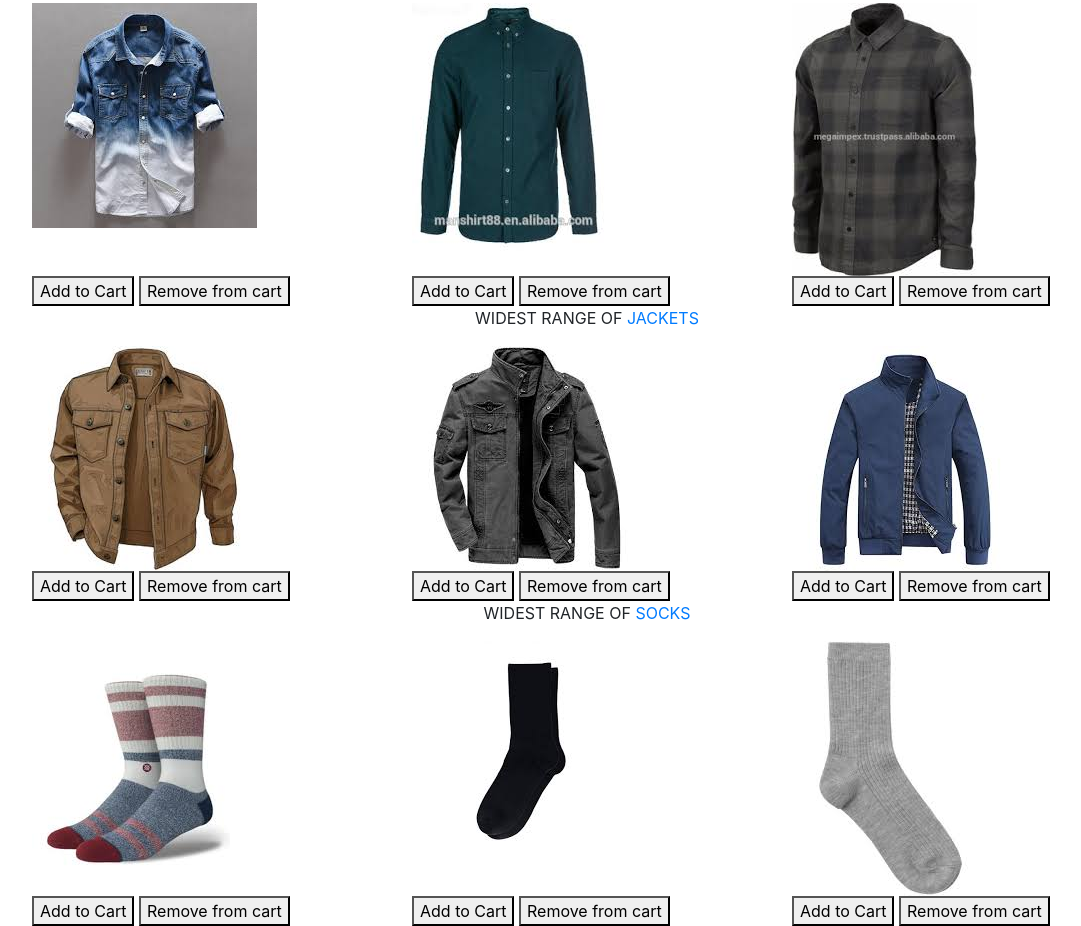
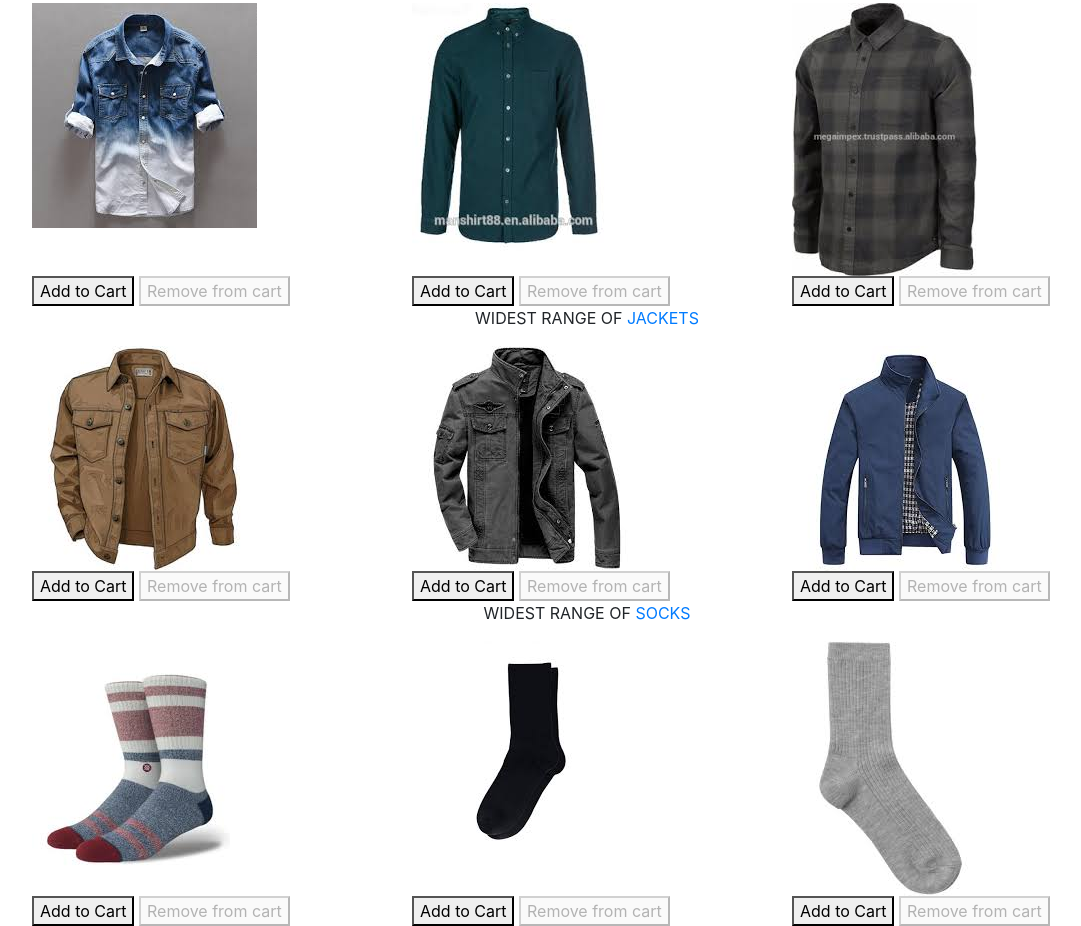
Before and after one commit to N9X/vuejs_code, a plain HTML site: page vuejs/index.html in a window 1280 px wide. Shown: the part 390-1316 px from the top of the page, without its empty margins (53-1134 px from the left). Drawn offline with nearby package versions, Linux system fonts and the light colour scheme.

Commit message:
remove button enablr disable changed

```diff
--- a/vuejs/index.html
+++ b/vuejs/index.html
@@ -80,15 +80,15 @@
             <div class="row">
                 <div class="col-sm-12 col-md-4 col-lg-4">
                     <button v-on:click="addCart">Add to Cart</button>
-                    <button v-on:click="removeCart">Remove from cart</button>
+                    <button v-on:click="removeCart" disabled="cart== 0">Remove from cart</button>
                 </div>
                 <div class="col-sm-12 col-md-4 col-lg-4">
                     <button v-on:click="addCart">Add to Cart</button>
-                    <button v-on:click="removeCart">Remove from cart</button>
+                    <button v-on:click="removeCart" disabled="cart== 0">Remove from cart</button>
                 </div>
                 <div class="col-sm-12 col-md-4 col-lg-4">
                     <button v-on:click="addCart">Add to Cart</button>
-                    <button v-on:click="removeCart">Remove from cart</button>
+                    <button v-on:click="removeCart" disabled="cart== 0">Remove from cart</button>
                 </div>
 
             </div>
@@ -111,15 +111,15 @@
             <div class="row">
                 <div class="col-sm-12 col-md-4 col-lg-4">
                     <button v-on:click="addCart">Add to Cart</button>
-                    <button v-on:click="removeCart">Remove from cart</button>
+                    <button v-on:click="removeCart" disabled="cart== 0">Remove from cart</button>
                 </div>
                 <div class="col-sm-12 col-md-4 col-lg-4">
                     <button v-on:click="addCart">Add to Cart</button>
-                    <button v-on:click="removeCart">Remove from cart</button>
+                    <button v-on:click="removeCart" disabled="cart== 0">Remove from cart</button>
                 </div>
                 <div class="col-sm-12 col-md-4 col-lg-4">
                     <button v-on:click="addCart">Add to Cart</button>
-                    <button v-on:click="removeCart">Remove from cart</button>
+                    <button v-on:click="removeCart" disabled="cart== 0">Remove from cart</button>
                 </div>
 
             </div>
@@ -142,15 +142,15 @@
             <div class="row">
                 <div class="col-sm-12 col-md-4 col-lg-4">
                     <button v-on:click="addCart">Add to Cart</button>
-                    <button v-on:click="removeCart">Remove from cart</button>
+                    <button v-on:click="removeCart" disabled="cart== 0">Remove from cart</button>
                 </div>
                 <div class="col-sm-12 col-md-4 col-lg-4">
                     <button v-on:click="addCart">Add to Cart</button>
-                    <button v-on:click="removeCart">Remove from cart</button>
+                    <button v-on:click="removeCart" disabled="cart== 0">Remove from cart</button>
                 </div>
                 <div class="col-sm-12 col-md-4 col-lg-4">
                     <button v-on:click="addCart">Add to Cart</button>
-                    <button v-on:click="removeCart">Remove from cart</button>
+                    <button v-on:click="removeCart" disabled="cart== 0">Remove from cart</button>
                 </div>
 
             </div>
```
Also changed, not shown: vuejs/login.html (added, +24 -0 lines), vuejs/shirt.html (+2 -2 lines), vuejs/socks.html (+2 -2 lines).
